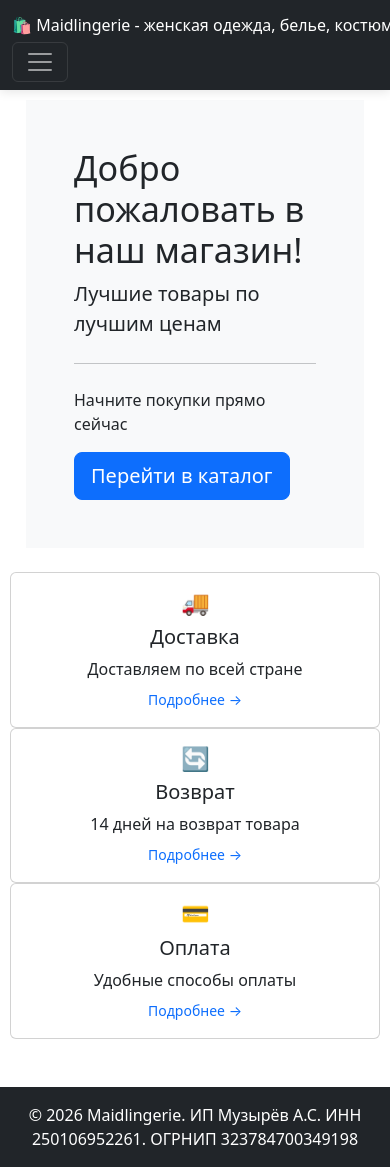
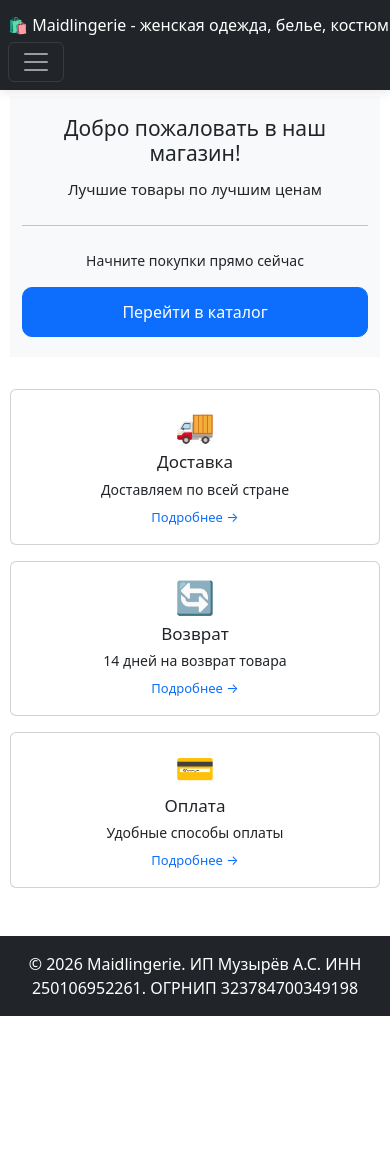
Before and after one commit to saniamu1981/my_shop, a Django app: page / in a window 390 px wide. After the commit the page ends 1016 px from the top, so only its background shows below. Run offline with Django 4.2, Linux system fonts and the light colour scheme.

Commit message:
мобильная адаптация главной

```diff
--- a/templates/home.html
+++ b/templates/home.html
@@ -1,17 +1,17 @@
 {% extends 'base.html' %}
 
 {% block content %}
-<div class="jumbotron bg-light p-5 rounded-lg m-3">
-    <h1 class="display-4">Добро пожаловать в наш магазин!</h1>
-    <p class="lead">Лучшие товары по лучшим ценам</p>
+<div class="jumbotron bg-light rounded-lg m-3 home-jumbotron">
+    <h1 class="display-4 home-title">Добро пожаловать в наш магазин!</h1>
+    <p class="lead home-lead">Лучшие товары по лучшим ценам</p>
     <hr class="my-4">
-    <p>Начните покупки прямо сейчас</p>
-    <a class="btn btn-primary btn-lg" href="{% url 'products:product_list' %}" role="button">Перейти в каталог</a>
+    <p class="home-text">Начните покупки прямо сейчас</p>
+    <a class="btn btn-primary btn-lg home-cta" href="{% url 'products:product_list' %}" role="button">Перейти в каталог</a>
 </div>
 
-<div class="row mt-4">
-    <div class="col-md-4">
-        <div class="card delivery-card" role="button" tabindex="0" data-bs-toggle="modal" data-bs-target="#deliveryInfoModal">
+<div class="row g-3 mt-4 home-cards-row">
+    <div class="col-12 col-md-4">
+        <div class="card delivery-card h-100" role="button" tabindex="0" data-bs-toggle="modal" data-bs-target="#deliveryInfoModal">
             <div class="card-body text-center">
                 <h3>🚚</h3>
                 <h5>Доставка</h5>
@@ -22,8 +22,8 @@
             </div>
         </div>
     </div>
-    <div class="col-md-4">
-        <div class="card return-card" role="button" tabindex="0" data-bs-toggle="modal" data-bs-target="#returnInfoModal">
+    <div class="col-12 col-md-4">
+        <div class="card return-card h-100" role="button" tabindex="0" data-bs-toggle="modal" data-bs-target="#returnInfoModal">
             <div class="card-body text-center">
                 <h3>🔄</h3>
                 <h5>Возврат</h5>
@@ -34,8 +34,8 @@
             </div>
         </div>
     </div>
-    <div class="col-md-4">
-        <div class="card payment-card" role="button" tabindex="0" data-bs-toggle="modal" data-bs-target="#paymentInfoModal">
+    <div class="col-12 col-md-4">
+        <div class="card payment-card h-100" role="button" tabindex="0" data-bs-toggle="modal" data-bs-target="#paymentInfoModal">
             <div class="card-body text-center">
                 <h3>💳</h3>
                 <h5>Оплата</h5>
@@ -372,6 +372,135 @@
     outline: none;
     box-shadow: 0 0 0 3px rgba(13,110,253,0.25);
 }
+
+
+/* ============ МОБИЛЬНАЯ АДАПТАЦИЯ ГЛАВНОЙ ============ */
+
+@media (max-width: 767.98px) {
+    /* Контейнер — без лишних отступов */
+    .container {
+        padding-left: 8px;
+        padding-right: 8px;
+    }
+
+    /* Jumbotron — компактнее */
+    .home-jumbotron {
+        padding: 24px 16px !important;
+        margin: 12px 0 !important;
+        text-align: center;
+    }
+
+    .home-title {
+        font-size: 24px !important;
+        line-height: 1.2 !important;
+        margin-bottom: 12px;
+    }
+
+    .home-lead {
+        font-size: 15px !important;
+        margin-bottom: 8px;
+    }
+
+    .home-text {
+        font-size: 14px;
+        margin-bottom: 16px;
+    }
+
+    .home-cta {
+        width: 100%;
+        padding: 12px 20px !important;
+        font-size: 16px !important;
+        border-radius: 10px;
+    }
+
+    /* Карточки (Доставка, Возврат, Оплата) */
+    .home-cards-row {
+        margin-top: 16px !important;
+    }
+
+    .home-cards-row .card-body {
+        padding: 18px 16px !important;
+    }
+
+    .home-cards-row .card-body h3 {
+        font-size: 32px !important;
+        margin-bottom: 8px;
+    }
+
+    .home-cards-row .card-body h5 {
+        font-size: 17px !important;
+        margin-bottom: 6px;
+    }
+
+    .home-cards-row .card-body p {
+        font-size: 14px;
+    }
+
+    .home-cards-row .card-body small {
+        font-size: 13px;
+    }
+
+    /* Модалки — на всю высоту экрана на мобильном */
+    .modal-dialog-scrollable .modal-body {
+        padding: 16px !important;
+    }
+
+    .modal-body h6 {
+        font-size: 15px !important;
+    }
+
+    .modal-body .delivery-option-icon {
+        font-size: 24px;
+        width: 32px;
+    }
+
+    .modal-body .fw-semibold {
+        font-size: 14px;
+    }
+
+    .modal-body .text-muted {
+        font-size: 13px !important;
+    }
+
+    .delivery-list li {
+        font-size: 13px !important;
+        margin-bottom: 4px;
+    }
+
+    /* Кнопка «Понятно» в модалке — на всю ширину */
+    .modal-footer .btn {
+        width: 100%;
+        padding: 10px 14px;
+        font-size: 15px;
+    }
+
+    /* Заголовок модалки — компактнее */
+    .modal-header {
+        padding: 12px 16px !important;
+    }
+    .modal-header .modal-title {
+        font-size: 16px !important;
+    }
+}
+
+@media (max-width: 575.98px) {
+    /* Ещё компактнее */
+    .home-jumbotron {
+        padding: 20px 12px !important;
+    }
+
+    .home-title {
+        font-size: 21px !important;
+    }
+
+    .home-cards-row .card-body {
+        padding: 16px 14px !important;
+    }
+
+    .modal-body {
+        padding: 12px !important;
+    }
+}
 </style>
 
 <script>
```
